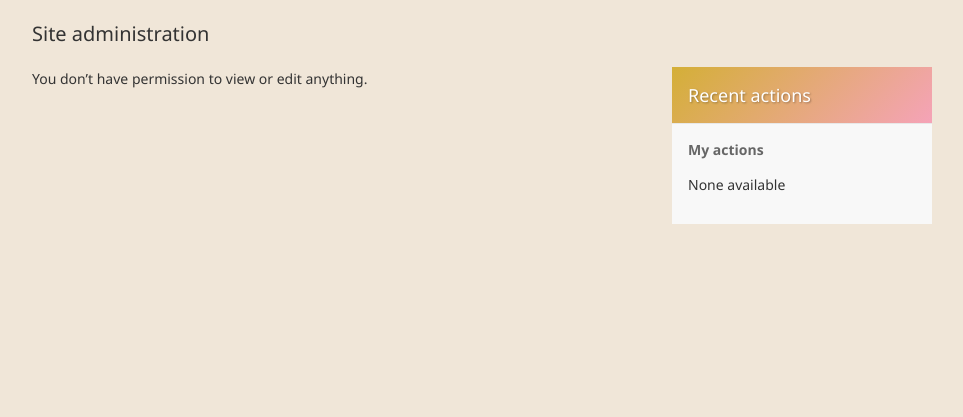
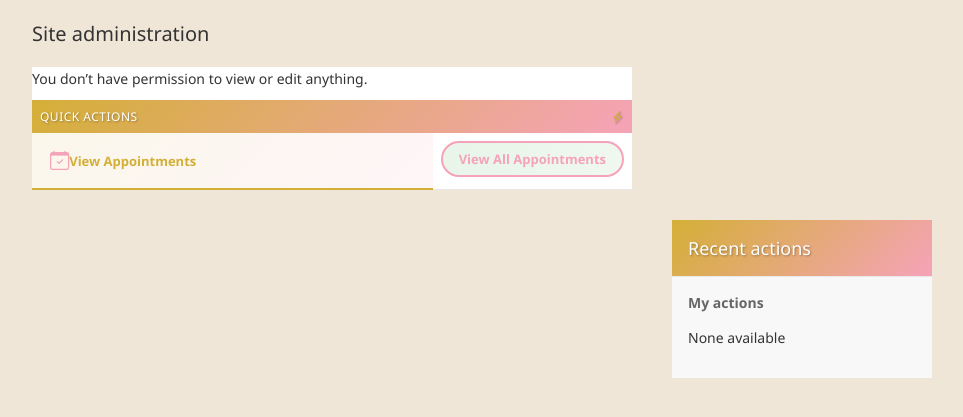
Before and after one commit to RBDevMaker/Appointment, a Django app: page /admin/ in a window 1280 px wide. Shown: the part 132-549 px from the top of the page, without its empty margins (8-971 px from the left). Run offline with Django 5.2, Linux system fonts and the light colour scheme; the visitor is signed in with stand-in values (Sample User, id 1); data comes from the database, SQL or seed files in the repository; data that the repository does not hold is empty.

Commit message:
Remove Add buttons from appointments page, add View Appointments to main admin, fix capitalization

```diff
--- /dev/null
+++ b/templates/admin/index.html
@@ -0,0 +1,51 @@
+{% extends "admin/index.html" %}
+{% load static %}
+
+{% block content %}
+{{ block.super }}
+
+<!-- Custom View Appointments Section -->
+<div class="module" style="margin-top: 20px;">
+    <table summary="Quick Actions">
+        <caption>
+            <div style="display: flex; align-items: center; justify-content: space-between;">
+                <span>Quick Actions</span>
+                <i class="bi bi-lightning-charge" style="color: var(--rose-gold);"></i>
+            </div>
+        </caption>
+        <tbody>
+            <tr class="model-appointment">
+                <th scope="row">
+                    <a href="/admin/appointments/appointment/" style="text-decoration: none;">
+                        <div style="display: flex; align-items: center; padding: 10px;">
+                            <i class="bi bi-calendar-check me-2"
+                                style="color: var(--primary-pink); font-size: 1.2rem;"></i>
+                            <span style="color: var(--rose-gold); font-weight: 600;">View Appointments</span>
+                        </div>
+                    </a>
+                </th>
+                <td>
+                    <a href="/admin/appointments/appointment/" class="addlink"
+                        style="background: linear-gradient(135deg, #e8f5e8 0%, #f0f8f0 100%); border: 2px solid var(--primary-pink); color: var(--primary-pink); padding: 8px 16px; border-radius: 20px; text-decoration: none; font-weight: 600; transition: all 0.3s ease;"
+                        onmouseover="this.style.transform='translateY(-2px)'; this.style.boxShadow='0 4px 12px rgba(245, 163, 184, 0.4)'"
+                        onmouseout="this.style.transform='translateY(0)'; this.style.boxShadow='none'">
+                        View All Appointments
+                    </a>
+                </td>
+            </tr>
+        </tbody>
+    </table>
+</div>
+
+{% endblock %}
+
+{% block extrahead %}
+{{ block.super }}
+<link href="https://cdn.jsdelivr.net/npm/bootstrap-icons@1.11.3/font/bootstrap-icons.min.css" rel="stylesheet">
+<style>
+    :root {
+        --primary-pink: #f5a3b8;
+        --rose-gold: #d4af37;
+    }
+</style>
+{% endblock %}
```
Also changed, not shown: templates/admin/appointments/appointment/change_list.html (+5 -19 lines).
